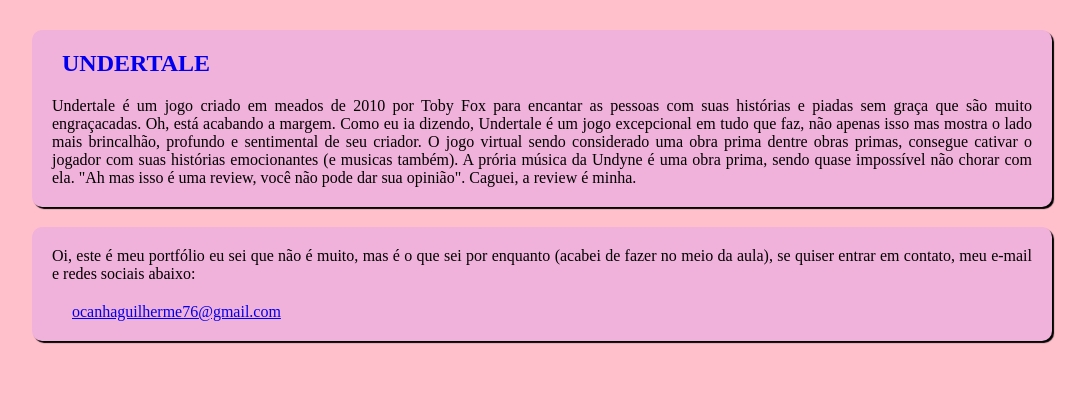
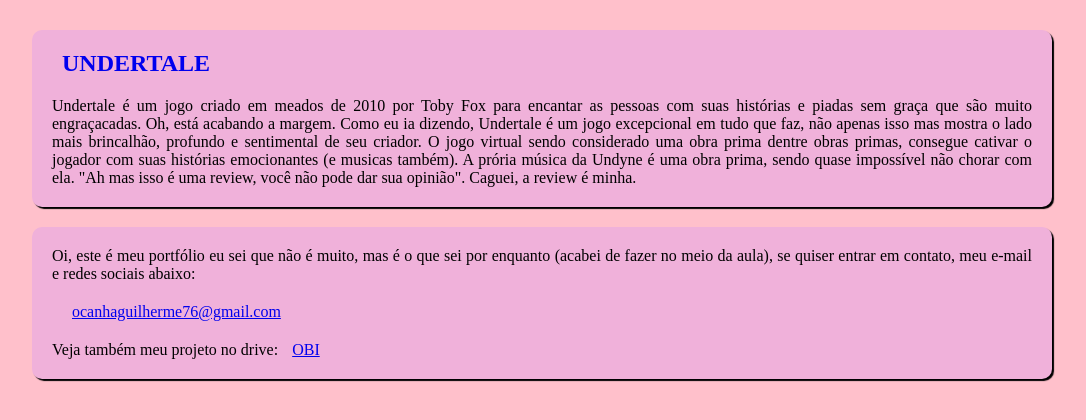
Before and after one commit to Cidie/Portif-lio, a plain HTML site: page index.html in a window 1280 px wide. Shown: the whole page, without its empty margins (98-1184 px from the left). Drawn offline with Linux system fonts and the light colour scheme.

Commit message:
Adicionei meu projeto do Drive

```diff
--- a/index.html
+++ b/index.html
@@ -26,6 +26,9 @@
                     <a href="mailto:ocanhaguilherme76@gmail.com">ocanhaguilherme76@gmail.com</a>
                 </addrees>
             </p>
+            <p>
+                Veja também meu projeto no drive: <a href="https://colab.research.google.com/drive/17NzN2Lt4yynDPArskFo2nrZ_-jxSURi3?usp=sharing">OBI</a>
+            </p>
         </section>
     </footer>
 </body>
```
